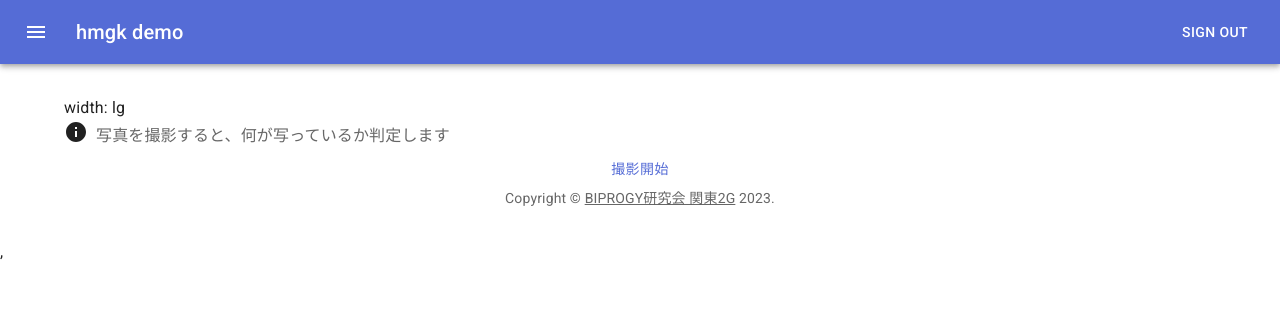
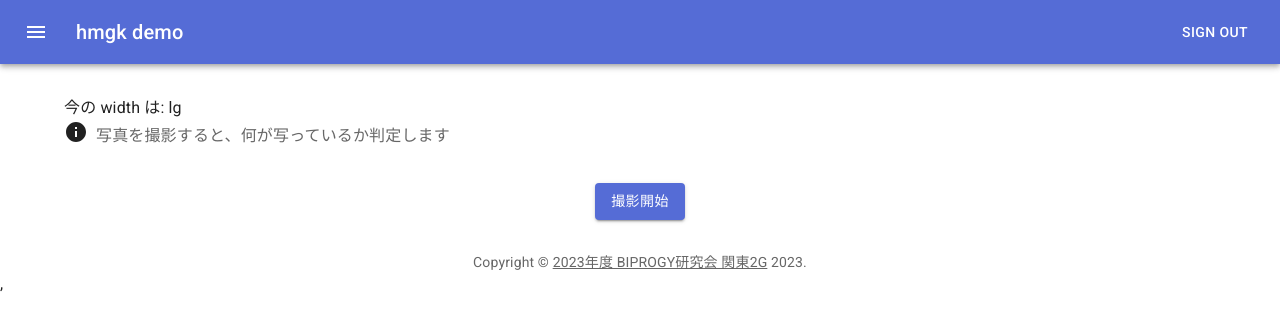
Before and after one commit to 10000leaves/hmgk-demo, a React (Vite) app: page / in a window 1280 px wide. Shown: the top 330 px of the page. Built offline with nearby package versions, Linux system fonts and the light colour scheme.

Commit message:
refactor: コード改善

```diff
--- a/package.json
+++ b/package.json
@@ -15,6 +15,7 @@
     "@emotion/react": "^11.11.1",
     "@emotion/styled": "^11.11.0",
     "@mui/icons-material": "^5.14.6",
+    "@mui/lab": "^5.0.0-alpha.141",
     "@mui/material": "^5.14.6",
     "@tensorflow-models/mobilenet": "^2.1.1",
     "@tensorflow/tfjs": "^4.10.0",
--- a/src/App.jsx
+++ b/src/App.jsx
@@ -1,9 +1,9 @@
 import * as React from 'react';
 import Container from '@mui/material/Container';
 import Box from '@mui/material/Box';
+
 import Info from './Info';
 import Copyright from './Copyright';
-
 import ButtonAppBar from './ButtonAppBar';
 import UseWidth from './UseWidth';
 import ImageAcquisition from './ImageAcquisition';
@@ -18,9 +18,9 @@ export default function App() {
           <UseWidth/>
           <Info text={'写真を撮影すると、何が写っているか判定します'} />
           <ImageAcquisition/>
-          <Copyright />
         </Box>
       </Container>
+      <Copyright />
     </>
   );
 }
--- a/src/Copyright.jsx
+++ b/src/Copyright.jsx
@@ -7,7 +7,7 @@ export default function Copyright() {
     <Typography variant="body2" color="text.secondary" align="center">
       {'Copyright © '}
       <Link color="inherit" href="https://www.biprogy-ken.com/">
-      BIPROGY研究会 関東2G
+      2023年度 BIPROGY研究会 関東2G
       </Link>{' '}
       {new Date().getFullYear()}.
     </Typography>
--- a/src/Detect.jsx
+++ b/src/Detect.jsx
@@ -4,12 +4,12 @@ import * as tf from '@tensorflow/tfjs';
 import Typography from '@mui/material/Typography';
 import List from '@mui/material/List';
 import ListItem from '@mui/material/ListItem';
+import Box from '@mui/material/Box';
 
 export default function Detect(props) {
   const [imageRecognized, setImageRecognized] = useState(false);
   const [predictionsList, setPredictionsList] = useState([]);
-  const [isLoading, setLoading] = useState(true); // ローディング状態
-  const { img } = props;
+  const { img, stopLoading } = props;
 
   useEffect(() => {
     async function checkImageRecognition() {
@@ -20,8 +20,6 @@ export default function Detect(props) {
       const imgElement = new Image();
       imgElement.src = img;
 
-      console.log(img)
-
       imgElement.onload = async () => {
         // 画像の前処理
         const imgTensor = tf.browser.fromPixels(imgElement);
@@ -29,11 +27,9 @@ export default function Detect(props) {
         // 予測を行う
         const predictions = await model.classify(imgTensor);
 
-        console.log(predictions)
-
         setImageRecognized(predictions.length > 0);
         setPredictionsList(predictions);
-        setLoading(false); // ローディング終了
+        stopLoading(); // ローディング終了
 
         imgTensor.dispose(); // メモリリークを防ぐためにテンソルを解放
       };
@@ -42,25 +38,21 @@ export default function Detect(props) {
     checkImageRecognition();
   }, [img]);
 
-  if (isLoading) {
-    return <Typography>Loading...</Typography>;
-  }
-
   return (
-    <div>
+    <Box sx={{ my: 4 }}>
       <Typography>
         {imageRecognized ? '画像を認識できました' : '画像を認識できませんでした'}
       </Typography>
       {imageRecognized && (
-        <div>
+        <>
           <Typography>判定結果:</Typography>
           <List>
             {predictionsList.map((prediction, index) => (
               <ListItem key={index}>{`${prediction.className} (評価: ${prediction.probability.toFixed(4)})`}</ListItem>
             ))}
           </List>
-        </div>
+        </>
       )}
-    </div>
+    </Box>
   );
 }
--- a/src/ImageAcquisition.jsx
+++ b/src/ImageAcquisition.jsx
@@ -2,14 +2,12 @@ import React, { useRef, useState, useCallback } from "react";
 import Webcam from "react-webcam";
 import Button from '@mui/material/Button';
 import Box from '@mui/material/Box';
+import LoadingButton from '@mui/lab/LoadingButton';
+
 import Detect from './Detect';
 
-import "@tensorflow/tfjs-core";
-import "@tensorflow/tfjs-converter";
-import "@tensorflow/tfjs-backend-webgl";
-
 const videoConstraints = {
-  width: 720,
+  width: '100%',
   height: 360,
   facingMode: "user",
 };
@@ -18,6 +16,11 @@ export default function ImageAcquisition() {
   const webcamRef = useRef(null);
   const [url, setUrl] = useState(null);
   const [isCaptureEnabled, setCaptureEnabled] = useState(false);
+  const [isLoading, setLoading] = useState(false); // ローディング状態
+
+  const stopLoading = () => {
+    setLoading(false);
+  };
 
   const startCapture = () => {
     setCaptureEnabled(true);
@@ -31,34 +34,44 @@ export default function ImageAcquisition() {
   const handleCapture = useCallback(() => {
     const imageSrc = webcamRef.current?.getScreenshot();
     if (imageSrc) {
+      setLoading(true);
       setUrl(imageSrc);
     }
   }, []);
 
   return (
-    <Box textAlign="center">
+    <Box textAlign="center" sx={{ my: 4 }}>
       {!isCaptureEnabled ? (
-        <Button onClick={startCapture}>撮影開始</Button>
+        <Button variant="contained" onClick={startCapture}>撮影開始</Button>
       ) : !url && (
         <>
-          <Button onClick={stopCapture}>撮影中止</Button>
+          <Button variant="contained" onClick={stopCapture}>撮影中止</Button>
+          <Box sx={{ my: 4 }}>
             <Webcam
               audio={false}
-            width={540}
-            height={360}
+              width={'100%'}
+              height={'100%'}
               ref={webcamRef}
               screenshotFormat="image/jpeg"
               videoConstraints={videoConstraints}
             />
-          <Button onClick={handleCapture}>撮影</Button>
+          </Box>
+          <Button variant="contained" onClick={handleCapture}>撮影</Button>
         </>
       )}
 
       {url && (
         <>
           <img src={url} alt="Screenshot" />
-          <Detect img={url} />
-          <Button onClick={() => setUrl(null)}>再撮影</Button>
+          <Detect img={url} stopLoading={stopLoading} />
+          <LoadingButton
+            variant="contained"
+            onClick={() => setUrl(null)}
+            loading={isLoading}
+            disabled={isLoading}
+          >
+            再撮影
+          </LoadingButton>
         </>
       )}
     </Box>
--- a/src/UseWidth.jsx
+++ b/src/UseWidth.jsx
@@ -21,7 +21,7 @@ function useWidth() {
 
 function MyComponent() {
   const width = useWidth();
-  return <span>{`width: ${width}`}</span>;
+  return <span>{`今の width は: ${width}`}</span>;
 }
 
 const theme = createTheme();
--- a/src/main.jsx
+++ b/src/main.jsx
@@ -2,6 +2,7 @@ import * as React from 'react';
 import { createRoot } from 'react-dom/client';
 import CssBaseline from '@mui/material/CssBaseline';
 import { ThemeProvider } from '@mui/material/styles';
+
 import App from './App';
 import theme from './theme';
 
```
Also changed, not shown: 1 other file (tests, documents, lock files or other folders). Lines whose indentation alone changed are shown as unchanged.
